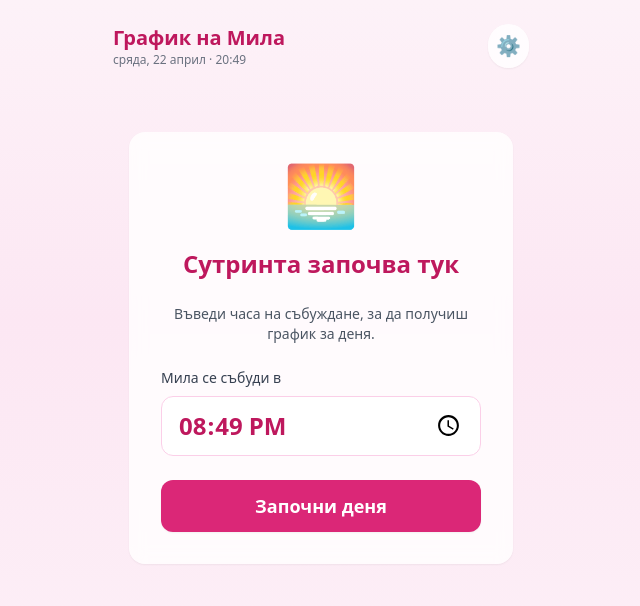
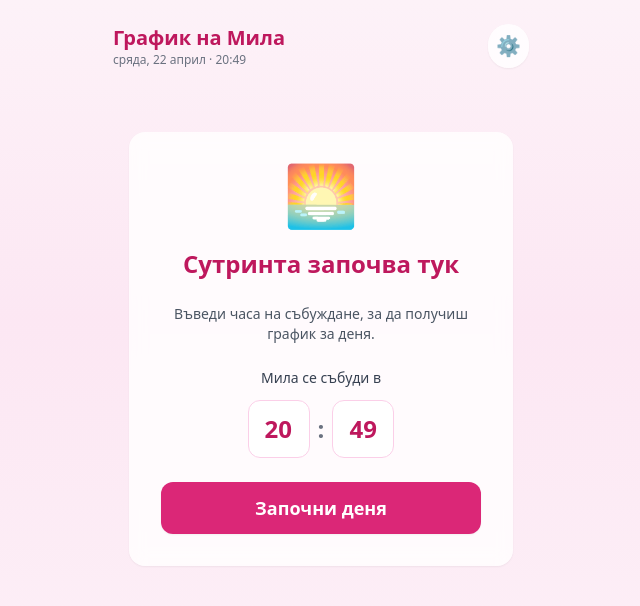
Before and after one commit to pbelyanov/mila-scheduler, a React (Vite) app: page / in a window 1280 px wide. Shown: the top 606 px of the page, without its empty margins (319-959 px from the left). Built offline with nearby package versions, Linux system fonts and the light colour scheme.

Commit message:
Refactor TimeInput component to use select elements for hours and minutes, and update WakeTimePrompt to accommodate new TimeInput structure

```diff
--- a/src/components/TimeInput.tsx
+++ b/src/components/TimeInput.tsx
@@ -1,26 +1,62 @@
-import { toHHMM, fromHHMM } from '../timeutil';
-
 type Props = {
   valueMin: number;
   onChange: (min: number) => void;
   className?: string;
   disabled?: boolean;
+  size?: 'md' | 'lg';
 };
 
-export function TimeInput({ valueMin, onChange, className, disabled }: Props) {
+const HOURS = Array.from({ length: 24 }, (_, i) => i);
+const MINUTES = Array.from({ length: 60 }, (_, i) => i);
+
+const pad = (n: number) => n.toString().padStart(2, '0');
+
+export function TimeInput({ valueMin, onChange, className, disabled, size = 'md' }: Props) {
+  const h = Math.floor(valueMin / 60);
+  const m = valueMin % 60;
+
+  const selectClass =
+    size === 'lg'
+      ? 'appearance-none rounded-xl border border-pink-200 bg-white px-4 py-3 text-2xl font-bold tabular-nums text-pink-700 focus:border-pink-500 focus:outline-none disabled:opacity-50'
+      : 'appearance-none rounded-lg border border-pink-200 bg-white px-3 py-2 text-lg font-semibold tabular-nums text-pink-700 focus:border-pink-400 focus:outline-none disabled:opacity-50';
+
   return (
-    <input
-      type="time"
-      value={toHHMM(valueMin)}
-      onChange={(e) => {
-        const v = e.target.value;
-        if (/^\d{2}:\d{2}$/.test(v)) onChange(fromHHMM(v));
-      }}
-      disabled={disabled}
-      className={
-        className ??
-        'rounded-lg border border-pink-200 bg-white px-3 py-2 text-lg font-semibold text-pink-700 focus:border-pink-400 focus:outline-none disabled:opacity-50'
-      }
-    />
+    <div className={className ?? 'inline-flex items-center gap-1'}>
+      <select
+        value={h}
+        onChange={(e) => onChange(parseInt(e.target.value, 10) * 60 + m)}
+        disabled={disabled}
+        className={selectClass}
+        aria-label="Часове"
+      >
+        {HOURS.map((v) => (
+          <option key={v} value={v}>
+            {pad(v)}
+          </option>
+        ))}
+      </select>
+      <span
+        className={
+          size === 'lg'
+            ? 'text-2xl font-bold text-gray-500'
+            : 'text-lg font-semibold text-gray-500'
+        }
+      >
+        :
+      </span>
+      <select
+        value={m}
+        onChange={(e) => onChange(h * 60 + parseInt(e.target.value, 10))}
+        disabled={disabled}
+        className={selectClass}
+        aria-label="Минути"
+      >
+        {MINUTES.map((v) => (
+          <option key={v} value={v}>
+            {pad(v)}
+          </option>
+        ))}
+      </select>
+    </div>
   );
 }
--- a/src/components/WakeTimePrompt.tsx
+++ b/src/components/WakeTimePrompt.tsx
@@ -12,9 +12,14 @@ export function WakeTimePrompt({ onSet }: Props) {
       <div className="text-6xl">🌅</div>
       <h2 className="text-2xl font-semibold text-pink-700">{t.noWakeYet}</h2>
       <p className="text-sm text-gray-600">{t.noWakeDesc}</p>
-      <label className="flex w-full flex-col gap-2 text-left text-sm font-medium text-gray-700">
+      <label className="flex w-full flex-col items-center gap-3 text-center text-sm font-medium text-gray-700">
         {t.wakePrompt}
-        <TimeInput valueMin={val} onChange={setVal} className="w-full rounded-xl border border-pink-200 bg-white px-4 py-3 text-2xl font-bold text-pink-700 focus:border-pink-500 focus:outline-none" />
+        <TimeInput
+          valueMin={val}
+          onChange={setVal}
+          size="lg"
+          className="inline-flex items-center gap-2"
+        />
       </label>
       <button
         onClick={() => onSet(val)}
```
